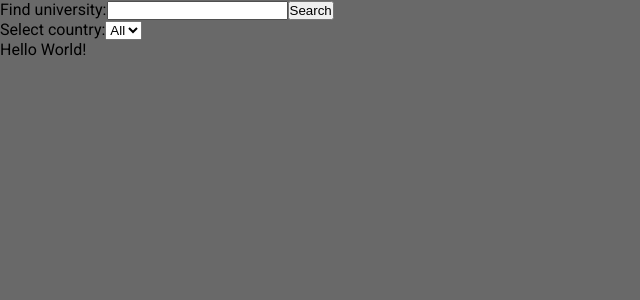
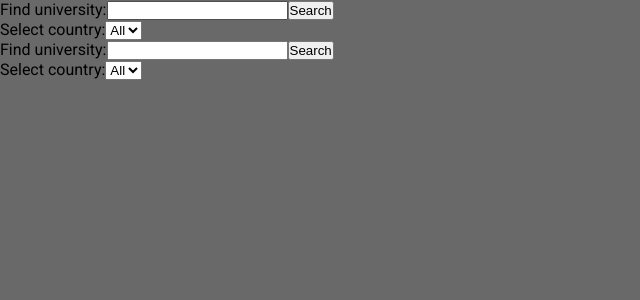
Before and after one commit to filipgad/API-search-engine, a React app: page / in a window 1280 px wide. Shown: the top 300 px of the page, without its empty margins (0-640 px from the left). Built offline with nearby package versions, Linux system fonts and the light colour scheme.

Commit message:
changed return

```diff
--- a/src/containers/App.js
+++ b/src/containers/App.js
@@ -1,11 +1,9 @@
 import React, { Component } from 'react'
+
+import Search from './Search'
 
 export default class App extends Component {
   render() {
-    return (
-      <div>
-        Hello World!
-      </div>
-    )
+    return <Search />
   }
 }
```
